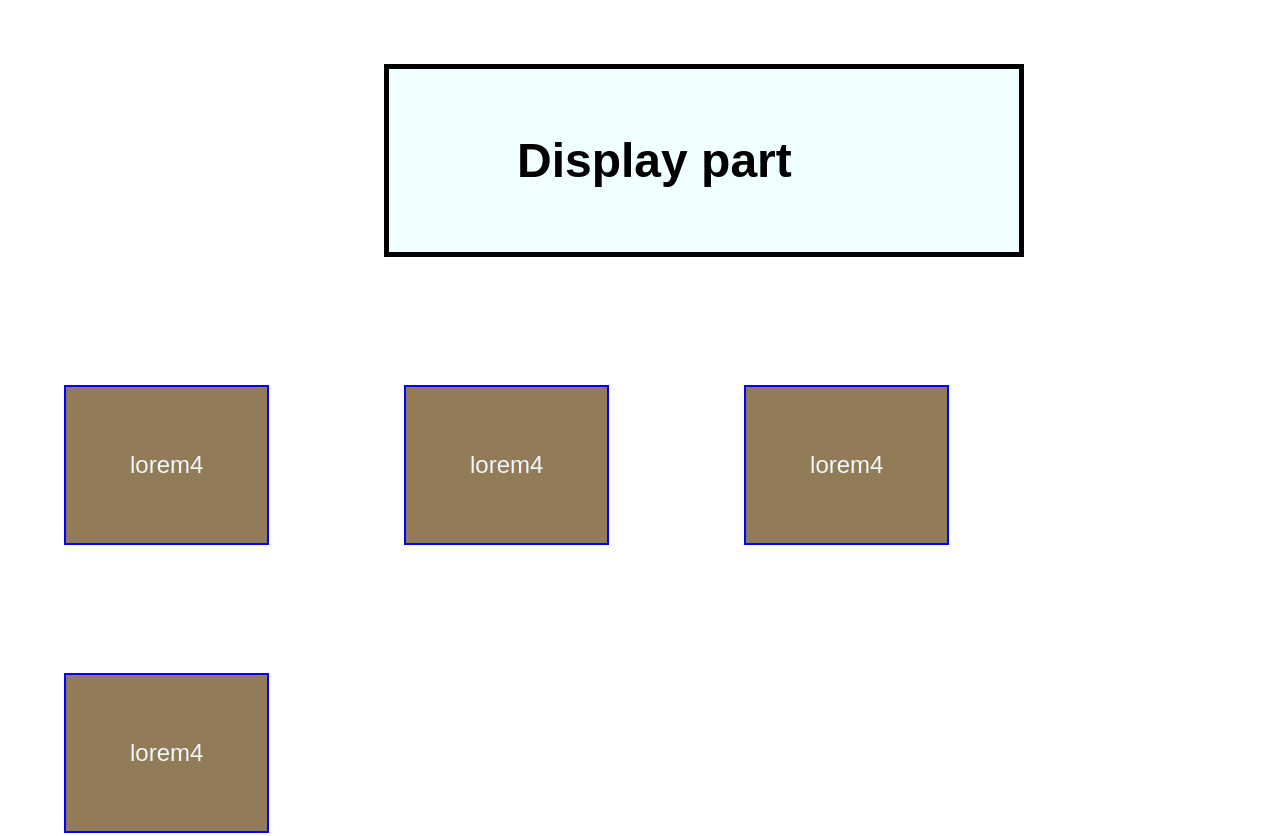
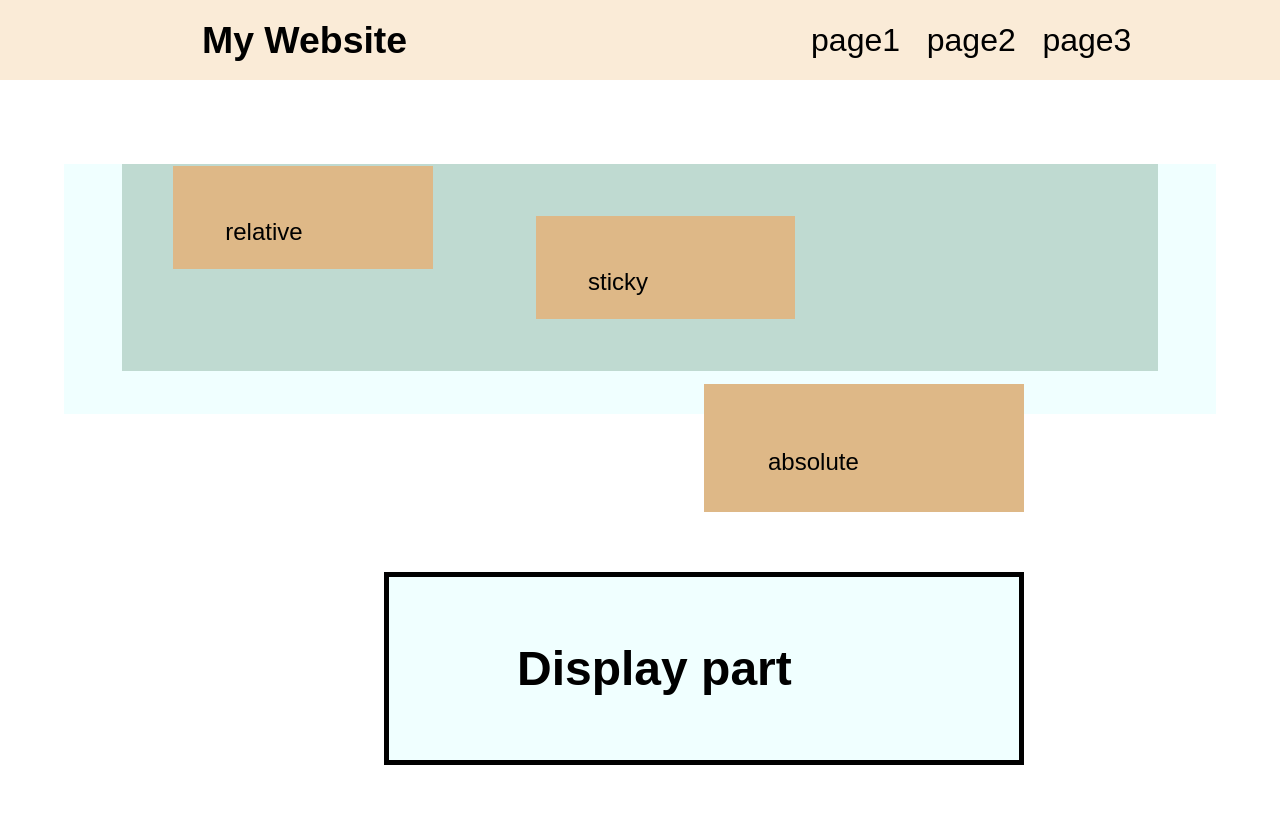
Before and after one commit to Sakib-203-15-3883/Learn_CSS, a plain HTML site: page Display&Position&images.html in a window 1280 px wide. Shown: the top 836 px of the page. Drawn offline with Linux system fonts and the light colour scheme.

Commit message:
position

```diff
--- a/Display&Position&images.html
+++ b/Display&Position&images.html
@@ -8,6 +8,31 @@
     <title>Display&possion&images</title>
   </head>
   <body>
+
+
+    <header class="position-header">
+      <h3 class="position-header-h2">My Website</h2>
+      <nav >
+        <ul class="position-nav">
+          <li>page1</li>
+          <li>page2</li>
+          <li>page3</li>
+        </ul>
+      </nav>
+    </header>
+<div style="height: 100px;"></div>
+
+    <div class="main-div">
+      <div class="nested-1">
+        <div class="nested-2-div1" >absolute</div>
+        <div class="nested-2-div2">relative</div>
+        <div class="nested-2-div3" >sticky</div>
+      </div>
+    </div>
+
+    <div style="height: 30px"></div>
+
+
     <h1 class="display-H">Display part</h1>
 
     <p>lorem4</p>
--- a/css/Display&possion&images.css
+++ b/css/Display&possion&images.css
@@ -1,6 +1,95 @@
 /* https://www.freecodecamp.org/news/the-css-display-property-display-none-display-table-inline-block-and-more/ */
 
 /* https://www.javatpoint.com/css-images */
+
+/* position:
+
+By default, the position property for all HTML elements in CSS is set to static.
+
+position: relative works the same way as position: static;, but it lets you change an element's position.position: relative; changes the position of the element relative to the parent element and relative to itself and where it would usually be in the regular document flow of the page. This means that it's relative to its original position within the parent element.
+
+position:absolute .
+They are not positioned based on their usual place in the document flow, but based on the position of their ancestor.
+
+If you want the coordinates to be applied to its parent element, you need to relatively position the parent element.
+
+
+*/
+* {
+  padding: 0;
+  margin: 0;
+  box-sizing: border-box;
+}
+
+body {
+  font-family: Arial, Helvetica, sans-serif;
+  font-size: 1.5rem;
+  font-size: 1.6;
+}
+
+/* position parrt */
+
+.position-header {
+  display: flex;
+  height: 10%;
+  width: 100vw;
+  justify-content: space-around;
+  align-items: center;
+  background-color: antiquewhite;
+  font-size: 2rem;
+  position: fixed;
+}
+
+.position-nav {
+  display: flex;
+
+  list-style: none;
+  column-gap: 10%;
+}
+
+.main-div {
+  background-color: azure;
+  color: black;
+  margin: 5%;
+  height: 250px;
+}
+
+.nested-1 {
+  display: flex;
+  margin: 5%;
+  background-color: rgb(191, 218, 209);
+  /* position: relative; */
+}
+
+.nested-2-div1 {
+  height: 100px;
+  width: 25%;
+  background-color: burlywood;
+  margin: 5%;
+  padding: 5%;
+  position: absolute;
+  top: 40%;
+  left: 50%;
+}
+
+.nested-2-div2 {
+  height: 100px;
+  width: 25%;
+  background-color: burlywood;
+  margin: 5%;
+  padding: 5%;
+  position: relative;
+  bottom: 50px;
+}
+
+.nested-2-div3 {
+  height: 100px;
+  width: 25%;
+  background-color: burlywood;
+  margin: 5%;
+  padding: 5%;
+  position: sticky;
+}
 
 /*
 display: block;
@@ -41,18 +130,7 @@ This also means that devices like screen readers, which make websites accessible
 Visibility hidden leaves the space .
 */
 
-* {
-  padding: 0;
-  margin: 0;
-  box-sizing: border-box;
-}
-
-body {
-  font-family: Arial, Helvetica, sans-serif;
-  font-size: 1.5rem;
-  font-size: 1.6;
-}
-
+/* display part */
 .display-H {
   margin: 5% 30%;
   padding: 5% 10%;
```
